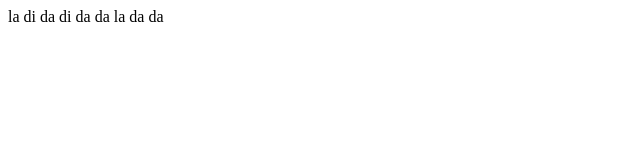
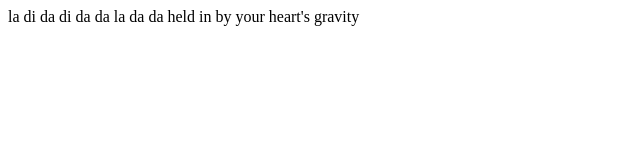
Before and after one commit to zheng219/day1, a plain HTML site: page main.html in a window 1280 px wide. Shown: the whole page, without its empty margins (0-640 px from the left). Drawn offline with Linux system fonts and the light colour scheme.

Commit message:
修改了main.html

```diff
--- a/main.html
+++ b/main.html
@@ -7,6 +7,6 @@
 <body>
 	la di da di da da
 	la da da
-
+	held in by your heart's gravity
 </body>
 </html>
```
